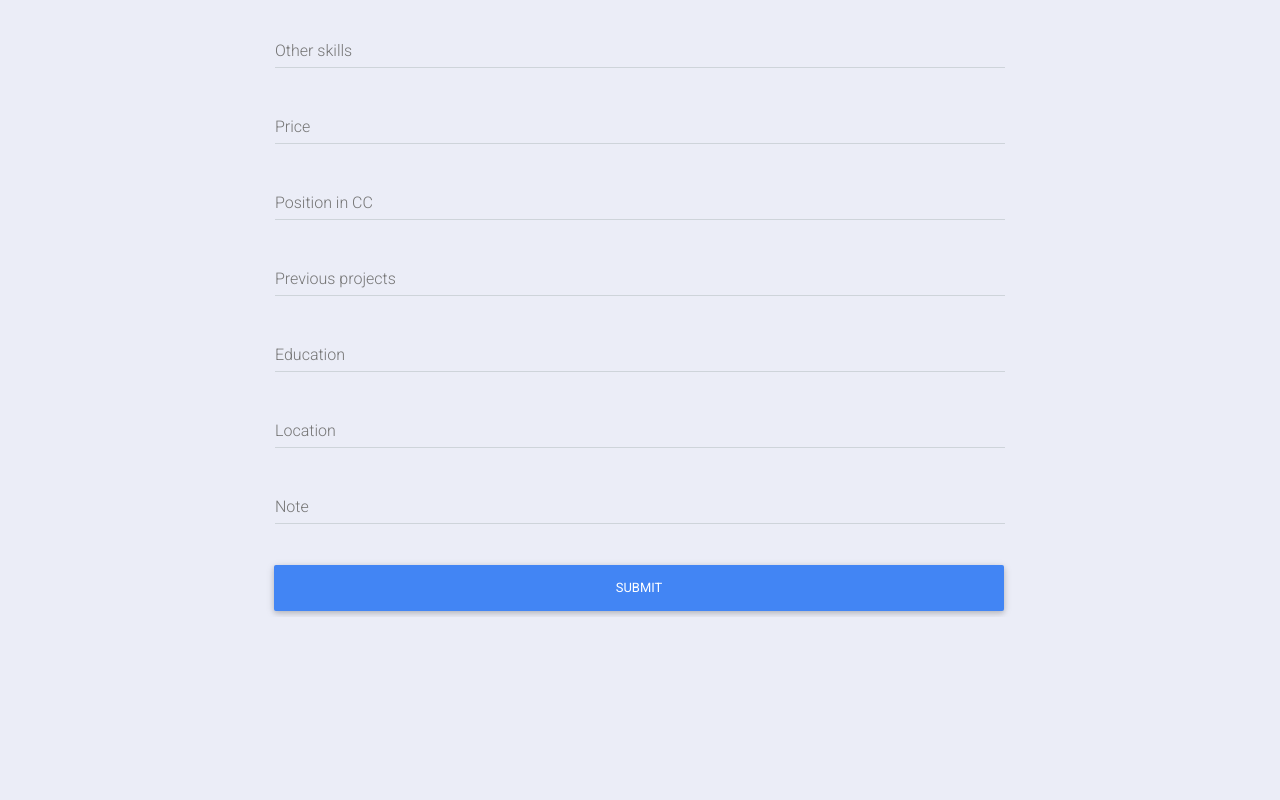
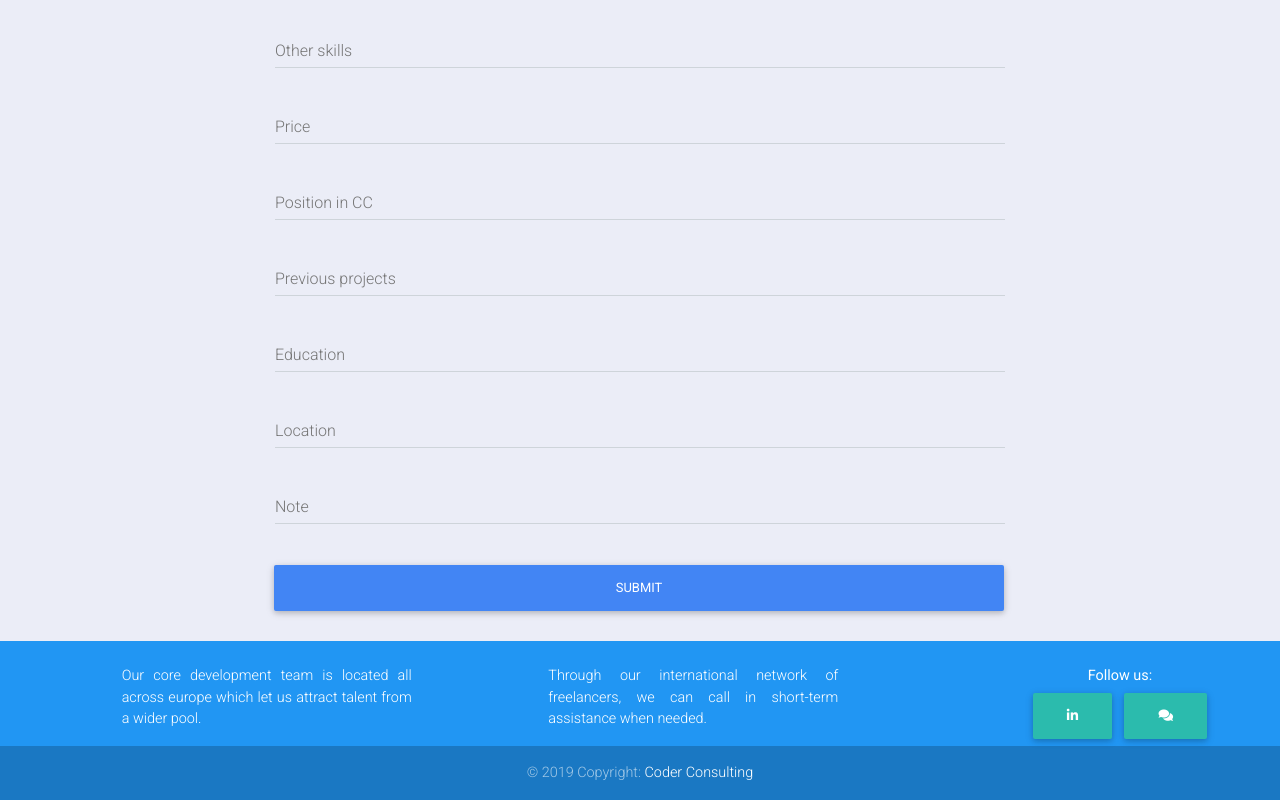
Before and after one commit to maximiliangarmatsch/rentdevelopers, a React (Create React App) app: page /developer/member/1/details in a window 1280 px wide. Shown: the part 679-1479 px from the top of the page. Before the commit the page ends 1296 px from the top, so only its background shows below. Built offline with nearby package versions, Linux system fonts and the light colour scheme; no server answers.

Commit message:
Added footer to member details

```diff
--- a/src/components/developer/login/Login.js
+++ b/src/components/developer/login/Login.js
@@ -20,9 +20,6 @@ class Login extends Component {
       this.getOffError();
       return;
     }
-
-    // localStorage.setItem('token', 'test')
-    // localStorage.setItem('username', 'user351');
 
     let credentials = {
       username,
@@ -84,6 +81,7 @@ class Login extends Component {
                         validate
                         error="wrong"
                         success="right"
+
                       />
                       <MDBInput
                         id='password'
@@ -97,7 +95,7 @@ class Login extends Component {
                     {err}
                     <div className="text-center py-4 mt-3">
 
-                    <MDBBtn color='primary' onClick={this.onSubmit.bind(this)}>
+                      <MDBBtn color='primary' onClick={this.onSubmit.bind(this)} >
                         Login
                       </MDBBtn>
                     </div>
--- a/src/components/developer/member/Member.js
+++ b/src/components/developer/member/Member.js
@@ -148,8 +148,8 @@ class Member extends Component {
             </MDBCol>
             <MDBCol></MDBCol>
           </MDBRow>
-          <Footer />
         </MDBContainer>
+        <Footer />
       </React.Fragment>
     )
 
--- a/src/components/developer/member/MemberDetails.js
+++ b/src/components/developer/member/MemberDetails.js
@@ -1,6 +1,7 @@
 import React, { Component } from 'react'
 import Header from '../../Header/Header';
 import { Link } from 'react-router-dom';
+import Footer from '../../footer/Footer';
 import { MDBBtn, MDBContainer, MDBRow, MDBCol, MDBInput, MDBAlert, MDBFileInput } from 'mdbreact';
 import axios from 'axios';
 import '../../../styles/member.css';
@@ -237,7 +238,7 @@ class MemberDetails extends Component {
             <MDBCol></MDBCol>
           </MDBRow>
         </MDBContainer>
-
+        <Footer />
       </React.Fragment>
     )
   }
```
Lines whose indentation alone changed are shown as unchanged.
